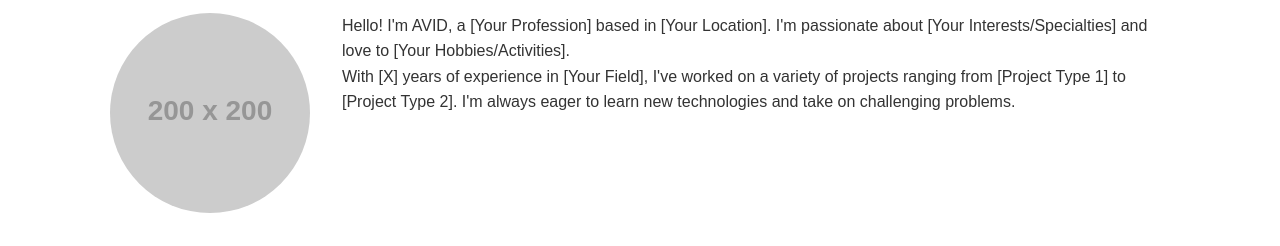
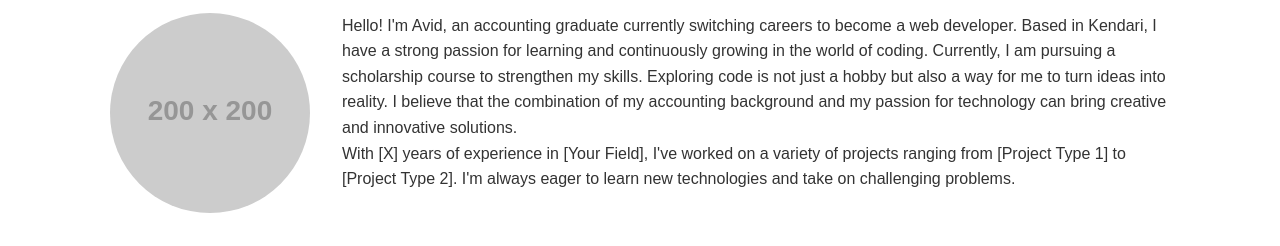
Before and after one commit to muh-avid/ProjectPortfolio_01, a plain HTML site: page index.html in a window 1280 px wide. Shown: the part 157-403 px from the top of the page. Drawn offline with Linux system fonts and the light colour scheme; placeholder pictures from the web are drawn by us.

Commit message:
modifHTML

```diff
--- a/index.html
+++ b/index.html
@@ -28,7 +28,7 @@
                 <div class="about-content">
                     <img src="https://via.placeholder.com/200" alt="Your Name" class="profile-image">
                     <div class="about-text">
-                        <p>Hello! I'm AVID, a [Your Profession] based in [Your Location]. I'm passionate about [Your Interests/Specialties] and love to [Your Hobbies/Activities].</p>
+                        <p>Hello! I'm Avid, an accounting graduate currently switching careers to become a web developer. Based in Kendari, I have a strong passion for learning and continuously growing in the world of coding. Currently, I am pursuing a scholarship course to strengthen my skills. Exploring code is not just a hobby but also a way for me to turn ideas into reality. I believe that the combination of my accounting background and my passion for technology can bring creative and innovative solutions.</p>
                         <p>With [X] years of experience in [Your Field], I've worked on a variety of projects ranging from [Project Type 1] to [Project Type 2]. I'm always eager to learn new technologies and take on challenging problems.</p>
                     </div>
                 </div>
```
